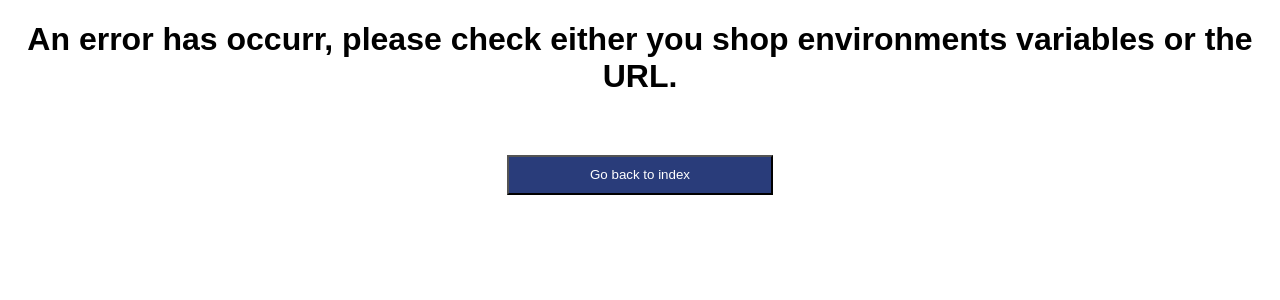
After one commit to lyra/flask-embedded-form-examples, a Flask app: template templates/error.html in a window 1280 px wide. The commit adds this page. Shown: the top 300 px of the page. Run offline with Flask 2, Linux system fonts and the light colour scheme; the template is opened without the code that fills it, so the values that code supplies are empty; parts of the project's set-up code (start-up, migrations or seed data) failed here and were passed over.

Commit message:
MPCOLOMB-306: Adding new exceptions, buttons ans styles

```diff
--- a/main.py
+++ b/main.py
@@ -28,16 +28,20 @@ def index():
 
 @app.route("/process-data", methods=['POST'])
 def capture_ipn():
+    api_url = request.form.get('rest_api_server_name')
     send_body = service.new_body_to_send(transactional_parameters)
     app.logger.info(json.dumps(send_body, indent=4))
-    formToken = create_form_token(json.dumps(send_body))
+    form_token = create_form_token(json.dumps(send_body), api_url)
+
+    if form_token == None:
+        return render_template('error.html')
 
     return render_template(
         'embedded_form.html',
-        rest_api_server_name=behavior_parameters['rest_api_server_name'] if request.form.get('rest_api_server_name') is None else request.form.get('rest_api_server_name'),
+        rest_api_server_name=behavior_parameters['rest_api_server_name'] if api_url is '' else api_url,
         kr_public_key=behavior_parameters['sdk_public_test_key'],
         kr_popin=True if request.form.get('kr-popin') else False,
-        formToken=formToken,
+        formToken=form_token,
     )
 
 
@@ -76,7 +80,7 @@ def redirect_():
         return "Payment decline, exceded retrys attempts."
 
 
-def create_form_token(entry_body):
+def create_form_token(entry_body, url=None):
     """
     Create form token to load the payment method
     """
@@ -84,12 +88,16 @@ def create_form_token(entry_body):
     testing_password = behavior_parameters['testing_password']
     string_to_encode = f"{shopId}:{testing_password}"
 
-    URL = f"{behavior_parameters['rest_api_server_name']}api-payment/V4/Charge/CreatePayment"
+    if url == '':
+        create_payment_url = f"{behavior_parameters['rest_api_server_name']}api-payment/V4/Charge/CreatePayment"
+    else:
+        create_payment_url = f"{url}api-payment/V4/Charge/CreatePayment"
+
     get_encoder = service.encode_to_base64(string_to_encode)
     set_header = {"Authorization": f"Basic {get_encoder}"}
     try:
         form_token = json.loads(requests.post(
-            URL, data=entry_body, headers=set_header
+            create_payment_url, data=entry_body, headers=set_header
         ).text)['answer']['formToken']
         return form_token
     except:
--- a/static/styles.css
+++ b/static/styles.css
@@ -1,3 +1,19 @@
+a {
+  text-decoration: none;
+}
+
+.form {
+  padding-top: 20px;
+  text-align: center;
+  display: block;
+  display: table;
+  margin: auto;
+}
+
+.form > label {
+  margin-top: 20px;
+}
+
 .switch {
   position: relative;
   display: inline-block;
@@ -17,8 +33,8 @@
   right: 0;
   bottom: 0;
   background-color: #ccc;
-    -webkit-transition: .4s;
-    transition: .4s;
+  -webkit-transition: 0.4s;
+  transition: 0.4s;
 }
 
 .slider:before {
@@ -29,20 +45,52 @@
   left: 4px;
   bottom: 4px;
   background-color: white;
-    -webkit-transition: .4s;
-    transition: .4s;
+  -webkit-transition: 0.4s;
+  transition: 0.4s;
 }
 
-input:checked+.slider {
-    background-color: #2196F3;
+input:checked + .slider {
+  background-color: #2196f3;
 }
 
-input:focus+.slider {
-    box-shadow: 0 0 1px #2196F3;
+input:focus + .slider {
+  box-shadow: 0 0 1px #2196f3;
 }
 
-input:checked+.slider:before {
+input:checked + .slider:before {
   -webkit-transform: translateX(26px);
   -ms-transform: translateX(26px);
   transform: translateX(26px);
 }
+
+.embedded-form {
+  padding-top: 20px;
+  text-align: center;
+  display: block;
+  display: table;
+  margin: auto;
+}
+
+.table {
+  margin: auto;
+  width: 75% !important;
+  table-layout: fixed;
+  word-wrap: break-word;
+}
+
+.go-back_button {
+  margin: 20px auto 0 auto;
+  display: block;
+  font-family: Arial, Helvetica, sans-serif;
+  background-color: rgb(41, 60, 122);
+  cursor: pointer;
+  font-style: normal;
+  width: 266px;
+  height: 40px;
+  color: white;
+}
+
+.error > h1{
+  font-family: Arial, Helvetica, sans-serif;
+  text-align: center;
+}
--- /dev/null
+++ b/templates/error.html
@@ -0,0 +1,21 @@
+<!DOCTYPE html>
+<html lang="en">
+
+<head>
+  <meta charset="UTF-8">
+  <meta http-equiv="X-UA-Compatible" content="IE=edge">
+  <meta name="viewport" content="width=device-width, initial-scale=1.0">
+  <link rel="stylesheet" href="{{ url_for('static', filename='styles.css') }}">
+
+  <title>Lyra - Embedded form with Flask</title>
+</head>
+
+<body>
+  <div class="error">
+    <h1>An error has occurr, please check either you shop environments variables or the URL.</h1>
+    <br>
+    <a href="/"><button class="go-back_button">Go back to index</button></a>
+  </div>
+</body>
+
+</html>
```
Also changed, not shown: templates/embedded_form.html (+7 -0 lines), templates/index.html (+8 -8 lines), templates/redirect.html (+7 -9 lines). Lines whose indentation alone changed are shown as unchanged.
